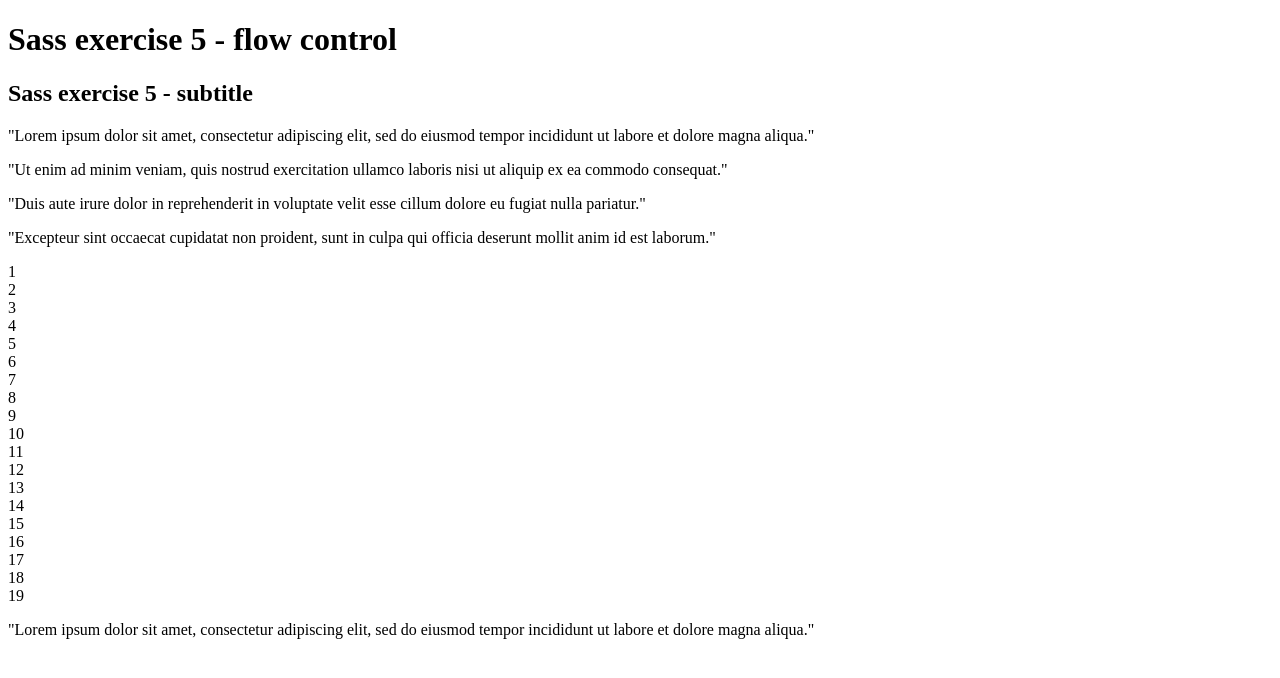
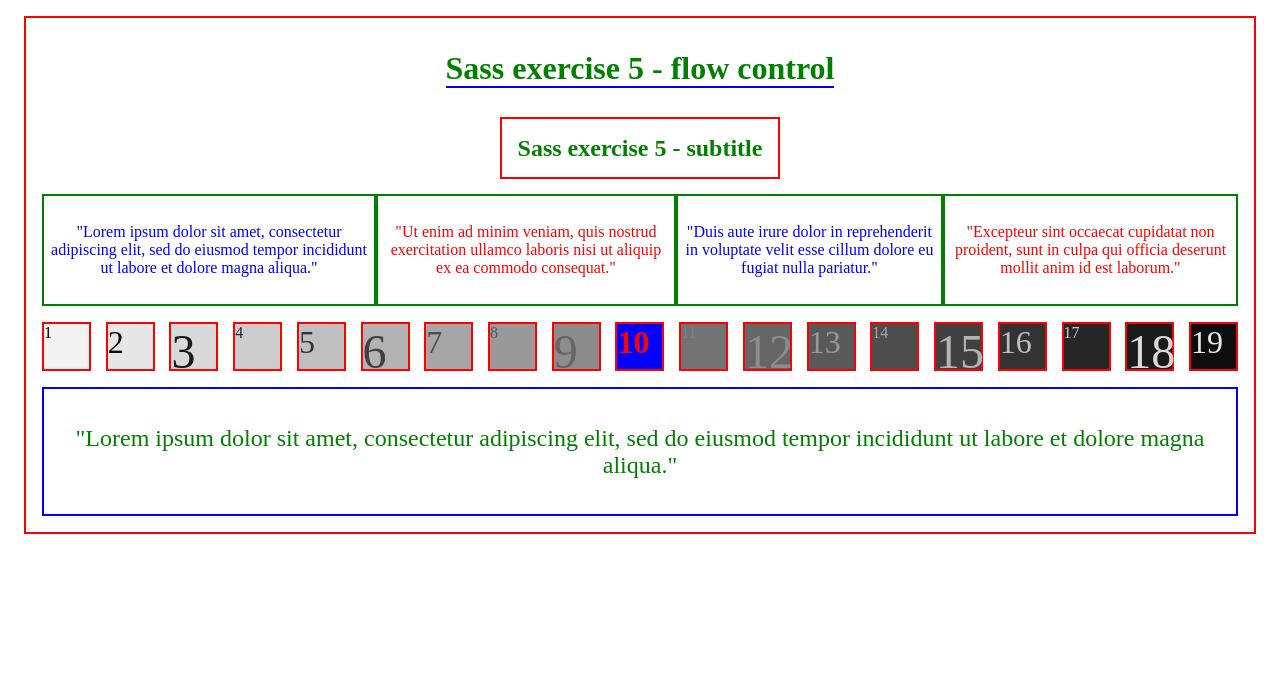
Before and after one commit to AdilSadigov/Develhope_SASS_Exercises, a plain HTML site: page Exercise-5/index.html in a window 1280 px wide. Drawn offline with nearby package versions, Linux system fonts and the light colour scheme; files that its build step writes are made by us from their sources.

Commit message:
added fifth exercise

```diff
--- a/Exercise-5/index.html
+++ b/Exercise-5/index.html
@@ -2,27 +2,33 @@
 <html>
     <head>
         <title>Sass exercise 5 - flow control</title>
-        <link rel="stylesheet" href="./style.css">
+        <link rel="stylesheet" href="style.css">
     </head>
     <body>
-        <div>
-            <h1>Sass exercise 5 - flow control</h1>
-            <h2>Sass exercise 5 - subtitle</h2>
-            <section>
-                <article>
+        <main>
+            <div class="header">
+                <div class="header_title">
+                    <h1>Sass exercise 5 - flow control</h1>
+                </div>
+                <div class="header_subtitle">
+                    <h2>Sass exercise 5 - subtitle</h2>
+                </div>
+            </div>
+            <section class="lorem-texts">
+                <article class="blue-text">
                     <p>"Lorem ipsum dolor sit amet, consectetur adipiscing elit, sed do eiusmod tempor incididunt ut labore et dolore magna aliqua."</p>
                 </article>
-                <article>
+                <article class="red-text">
                     <p>"Ut enim ad minim veniam, quis nostrud exercitation ullamco laboris nisi ut aliquip ex ea commodo consequat."</p>
                 </article>
-                <article>
+                <article class="blue-text">
                     <p>"Duis aute irure dolor in reprehenderit in voluptate velit esse cillum dolore eu fugiat nulla pariatur."</p>
                 </article>
-                <article>
+                <article class="red-text">
                     <p>"Excepteur sint occaecat cupidatat non proident, sunt in culpa qui officia deserunt mollit anim id est laborum."</p>
                 </article>
             </section>
-            <section>
+            <section class="boxes">
                 <div class="fs-1rem">1</div>
                 <div class="fs-2rem">2</div>
                 <div class="fs-3rem">3</div>
@@ -44,10 +50,10 @@
                 <div class="fs-2rem">19</div>
             </section>
             <section>
-                <article>
+                <article class="footer-text">
                     <p>"Lorem ipsum dolor sit amet, consectetur adipiscing elit, sed do eiusmod tempor incididunt ut labore et dolore magna aliqua."</p>
                 </article>
             </section>
-        </div>
+        </main>
     </body>
 </html>
--- a/Exercise-5/style.scss
+++ b/Exercise-5/style.scss
@@ -0,0 +1,119 @@
+@use "sass:color";
+@use "sass:math";
+
+
+$colorPrimary: red;
+$colorSecondary: green;
+$colorTertiary: blue;
+$boxColor: white;
+$boxTextColor: black;
+
+$size: 16;
+$boxes-size: 45;
+
+@function rem($size) {
+    @return calc($size/16) + rem;
+}
+
+@function rem($boxes-size) {
+    @return calc($boxes-size/16) + rem;
+}
+
+@mixin article-card ($color, $border-color, $font-size: rem($size)) {
+    color: $color;
+    border: 2px solid $border-color;
+    font-size: $font-size;
+}
+
+main {
+    margin: rem($size);
+    border: 2px solid $colorPrimary;
+    text-align: center;
+
+    .header {
+        margin-top: 2rem;
+
+        %text {
+            display: inline;
+            color: $colorSecondary;
+        }
+
+        &_title {
+            margin-bottom: 3rem;
+        }
+
+        h1 {
+            @extend %text;
+            border-bottom: 2px solid $colorTertiary;
+        }
+
+        &_subtitle {
+            margin-bottom: 2rem;
+        }
+
+        h2 {
+            @extend h1;
+            padding: rem($size);
+            border: 2px solid $colorPrimary;
+        }
+    }
+
+    .lorem-texts {
+        display: flex;
+        margin: rem($size);
+
+        .blue-text {
+            @include article-card($colorTertiary, $colorSecondary, );
+            padding: 0.7rem 5px;
+        }
+
+        .red-text {
+            @include article-card($colorPrimary, $colorSecondary, );
+            padding: 0.7rem 5px;
+        }
+    }
+
+    .boxes {
+        display: flex;
+        justify-content: space-between;
+        text-align: start;
+        margin: rem($size);
+
+        $index: 1;
+        @while $index < 20 {
+            div:nth-child(#{$index}) {
+                border: 2px solid $colorPrimary;
+                width: rem($boxes_size);
+                height: rem($boxes_size);
+                background: darken($boxColor, +5%);
+                color: $boxTextColor;
+                @if $index == 10 {
+                    background-color: $colorTertiary;
+                    color: $colorPrimary;
+                    font-weight: bold;
+                }
+            }
+            $index: $index + 1;
+            $boxColor: darken($boxColor, +5%);
+            $boxTextColor: lighten($boxTextColor, +5%)
+        }
+
+        $boxFontSize: (
+            1rem: 1rem,
+            2rem: 2rem,
+            3rem: 3rem
+        );
+
+        @each $name, $value in $boxFontSize {
+            .fs-#{$name} {
+            font-size: $value;
+            }
+        };
+    }
+
+    .footer-text{
+        @include article-card($colorSecondary, $colorTertiary, 24px);
+        margin: rem($size);
+        padding: 0.7rem 5px;
+    }
+}
```
Also changed, not shown: Exercise-5/style.css (added), 1 other file.
